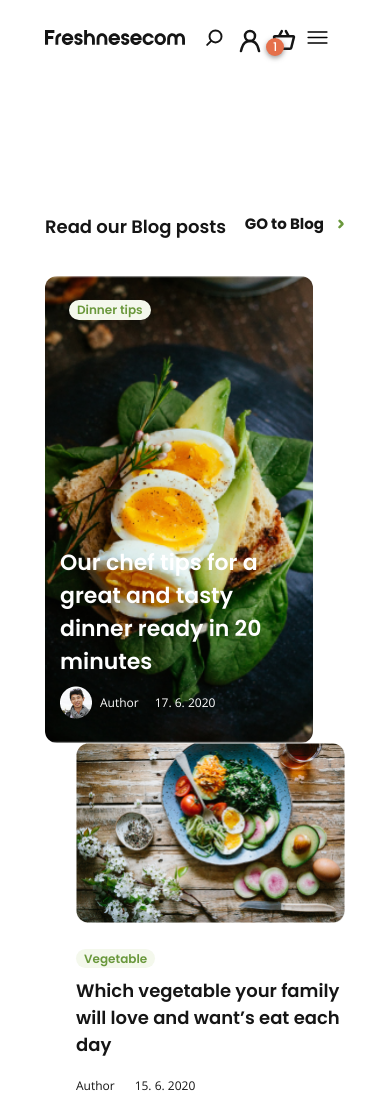
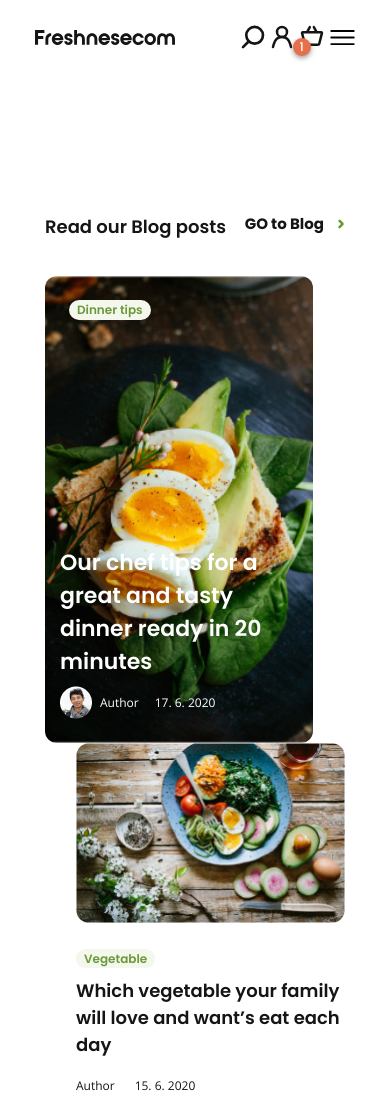
Before and after one commit to mukhammadyn/ecommerce-website, a plain HTML site: page index.html in a window 390 px wide. Shown: the top 1099 px of the page. Drawn offline with Linux system fonts and the light colour scheme.

Commit message:
Change header link  size

```diff
--- a/scss/blocks/_header-main.scss
+++ b/scss/blocks/_header-main.scss
@@ -155,7 +155,7 @@
   background-image: url(/img/icon/burger-icon.svg);
   background-repeat: no-repeat;
   background-position: center center;
-  background-size: contain;
+  background-size: 30px;
   background-color: #fff;
   padding: 0;
 }
@@ -213,8 +213,8 @@
   }
 
   .header-main__link {
-    width: 18px;
-    height: 18px;
+    width: 25px;
+    height: 25px;
     background-size: contain;
   }
 
@@ -242,8 +242,6 @@
   }
 
   .header-main__link {
-    width: 25px;
-    height: 25px;
     background-size: cover;
 
     &:not(:last-child) {
@@ -263,21 +261,44 @@
   .header-main__link-wrap {
     width: 170px;
     justify-content: space-evenly;
-  }
-
-  .header-main__search-modal {
-    width: 18px;
-    height: 18px;
+    align-items: flex-start;
   }
 
   .header-main__link {
-    width: 18px;
-    height: 18px;
     background-size: contain;
   }
 
   .header-main__burger {
     display: block;
+  }
+
+}
+
+@include breakpoint-down (470px) {
+
+  .header-main {
+    padding-left: 35px;
+    padding-right: 35px;
+  }
+
+  .header-main__logo-link {
+    margin-right: 10px;
+  }
+
+  .header-main__link-wrap {
+    justify-content: flex-end;
+  }
+
+  .header-main__search-modal {
+    margin-right: 5px;
+  }
+
+  .header-main__link {
+    margin-right: 5px;
+
+    &:not(:last-child) {
+      margin-right: 5px;
+    }
   }
 
 }
```
Also changed, not shown: css/main.css, css/main.min.css, 2 other files.
